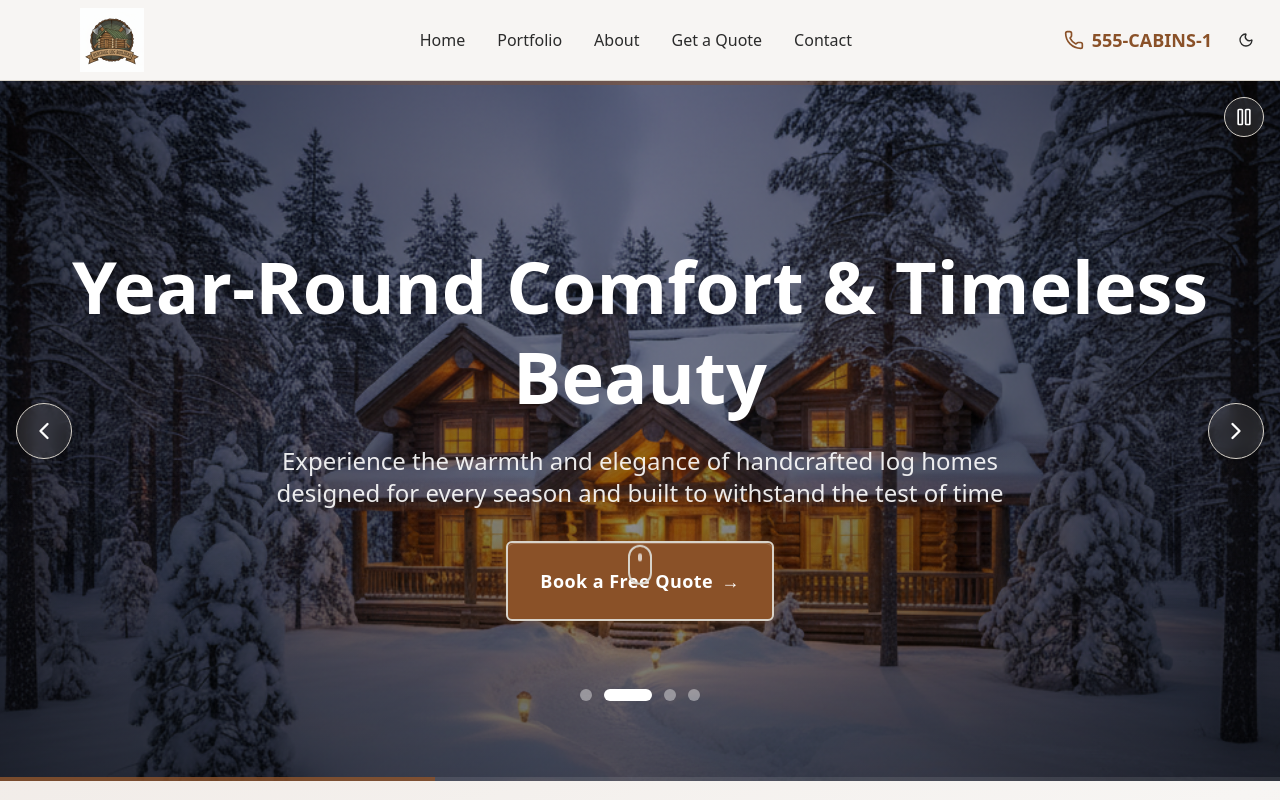
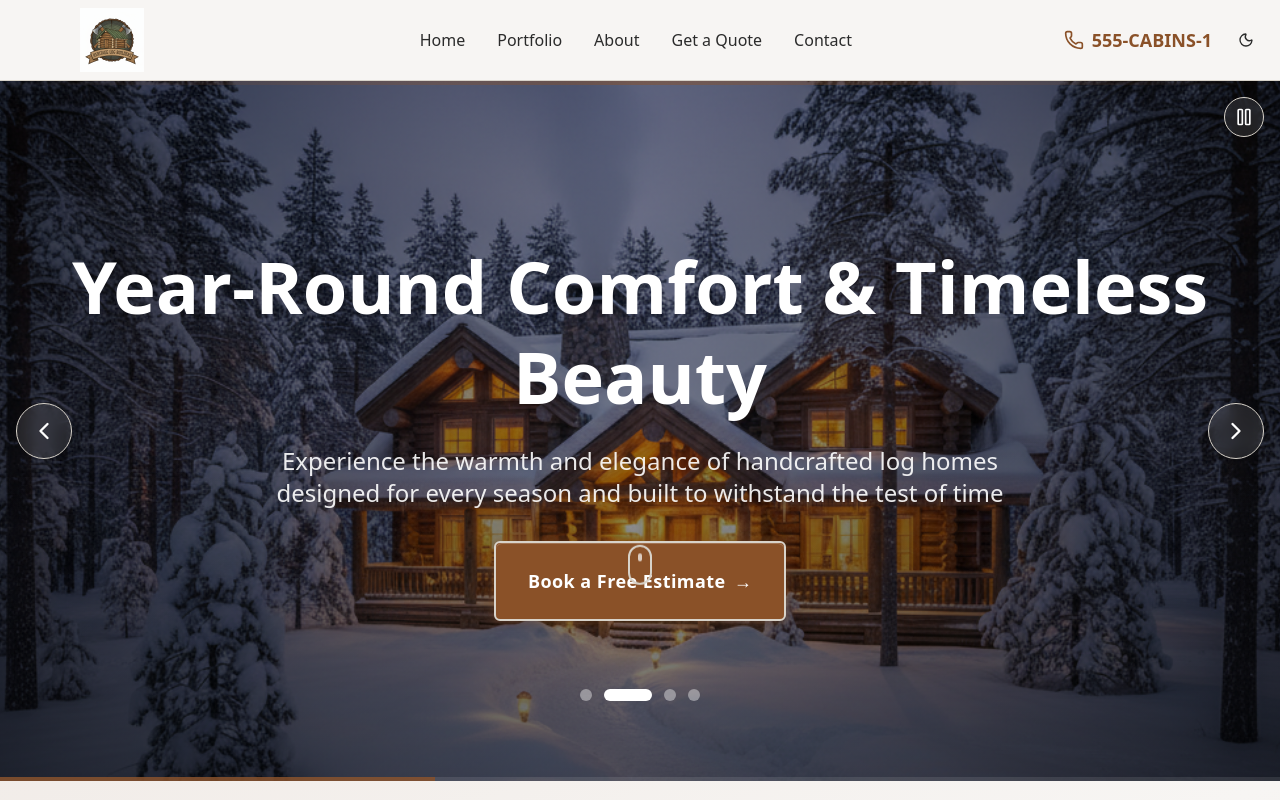
Before and after one commit to TNDIGITALMARK/acf0ab90-2625-499d-8a22-2e15491b1574, a Next.js app: page / in a window 1280 px wide. Shown: the top 800 px of the page. Built offline with nearby package versions, Linux system fonts and the light colour scheme.

Commit message:
Phoenix Agent implementation - chantge the book a free quote button to say book a...

```diff
--- a/src/components/HeroSlideshow.tsx
+++ b/src/components/HeroSlideshow.tsx
@@ -161,7 +161,7 @@ export default function HeroSlideshow() {
                 border-2 border-white/10 hover:border-white/30"
             >
               <span className="relative z-10 inline-flex items-center gap-2 font-semibold tracking-wide">
-                Book a Free Quote
+                Book a Free Estimate
                 <span className="transform transition-transform duration-300 group-hover:translate-x-1">→</span>
               </span>
             </Button>
```
